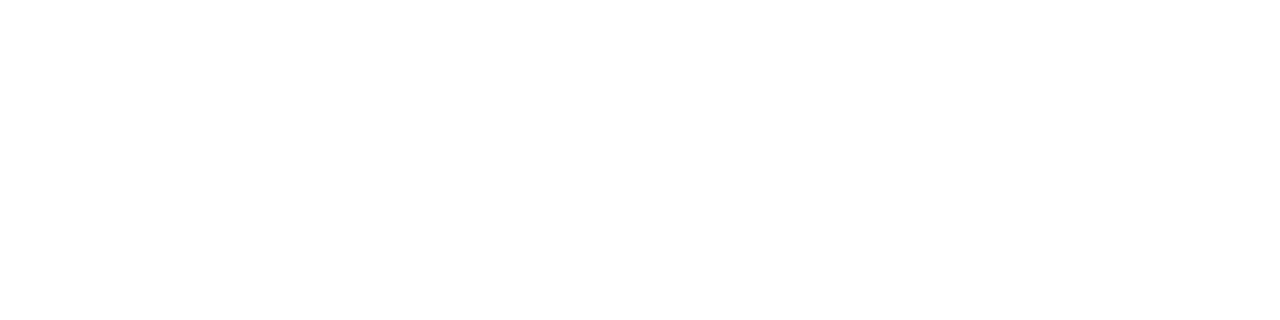
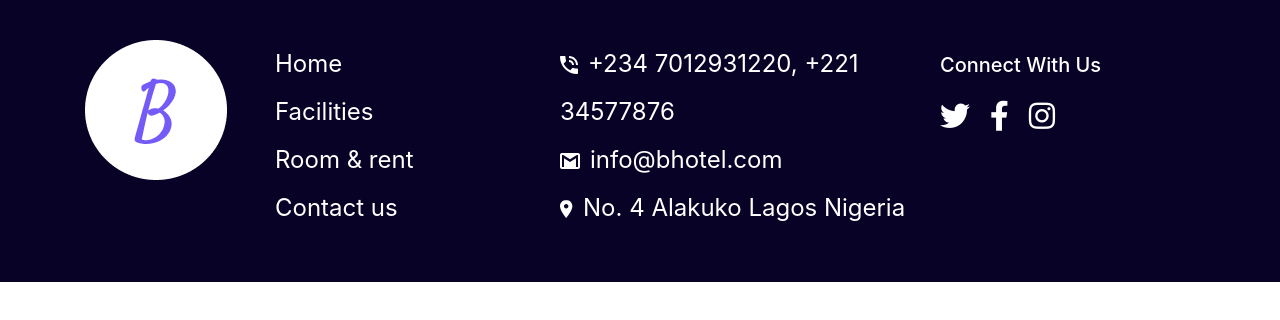
Before and after one commit to uchennaihieri/Badiru-design, a plain HTML site: page Home/badiruhotel.html in a window 1280 px wide. Drawn offline with nearby package versions, Linux system fonts and the light colour scheme.

Commit message:
Add footer and image assets

```diff
--- a/Home/badiruhotel.css
+++ b/Home/badiruhotel.css
@@ -0,0 +1,50 @@
+html {
+	font-size: 10px;
+}
+
+*,
+*::before,
+*::after {
+	margin: 0;
+	padding: 0;
+}
+
+body {
+	font-size: 2.4rem;
+	line-height: 2;
+}
+
+a {
+	text-decoration: none;
+}
+
+ul {
+	list-style-type: none;
+}
+
+a {
+	color: inherit;
+}
+
+#footer {
+	color: #fff;
+	background-color: #080227;
+}
+
+#footer {
+	padding: 4rem 0;
+}
+
+.contact img {
+	margin-right: 1rem;
+}
+
+.footer__heading {
+	text-transform: capitalize;
+	line-height: 2.5;
+}
+
+.fab {
+	font-size: 3rem;
+	margin-right: 2rem;
+}
--- a/Home/badiruhotel.html
+++ b/Home/badiruhotel.html
@@ -13,9 +13,69 @@
 			integrity="sha384-9aIt2nRpC12Uk9gS9baDl411NQApFmC26EwAOH8WgZl5MYYxFfc+NcPb1dKGj7Sk"
 			crossorigin="anonymous"
 		/>
+		<link
+			rel="stylesheet"
+			href="https://use.fontawesome.com/releases/v5.8.2/css/all.css"
+			integrity="sha384-oS3vJWv+0UjzBfQzYUhtDYW+Pj2yciDJxpsK1OYPAYjqT085Qq/1cq5FLXAZQ7Ay"
+			crossorigin="anonymous"
+		/>
+		<link rel="stylesheet" href="badiruhotel.css" />
 		<title>Badiru hotel home page</title>
 	</head>
 	<body>
+		<footer id="footer">
+			<div class="container">
+				<div class="row">
+					<div class="col-xs-12 col-sm-6 col-lg-2 footer__logo-container">
+						<img src="/Assets/Badiru_logo.png" alt="footer logo" />
+					</div>
+					<div class="col-xs-12 col-sm-6 col-lg-3 site__links">
+						<ul>
+							<li><a href="/Home/badiruhotel.html">Home</a></li>
+							<li><a href="/Facilities/facilities.html">Facilities</a></li>
+							<li><a href="/Rooms&Rent/rooms&rent.html">Room & rent</a></li>
+							<li>
+								<a href="/Contact us/contactus.html">Contact us</a>
+							</li>
+						</ul>
+					</div>
+					<div class="col-xs-12 col-sm-6 col-lg-4 contact__links">
+						<ul>
+							<li class="contact">
+								<img src="/Assets/icon-phone.svg" alt="phone icon" />+234
+								7012931220, +221 34577876
+							</li>
+							<li class="contact">
+								<img
+									src="/Assets/icon-email.svg"
+									alt="email icon"
+								/>info@bhotel.com
+							</li>
+							<li class="contact">
+								<img src="/Assets/icon-location.svg" alt="Location icon" />No. 4
+								Alakuko Lagos Nigeria
+							</li>
+						</ul>
+					</div>
+					<div class="col-xs-12 col-sm-6 col-lg-3 social-icons__container">
+						<h2 class="footer__heading">Connect with us</h2>
+						<ul class="d-flex">
+							<li>
+								<a href="#"><i class="fab fa-twitter"></i></a>
+							</li>
+							<li>
+								<a href="#" target="_blank" rel="noopener"
+									><i class="fab fa-facebook-f"></i
+								></a>
+							</li>
+							<li>
+								<a href="#"><i class="fab fa-instagram"></i></a>
+							</li>
+						</ul>
+					</div>
+				</div>
+			</div>
+		</footer>
 		<!-- JS, Popper.js, and jQuery -->
 		<script
 			src="https://code.jquery.com/jquery-3.5.1.slim.min.js"
```
Also changed, not shown: Assets/Badiru_logo.png (added), Assets/icon-email.svg (added), Assets/icon-location.svg (added), Assets/icon-phone.svg (added).
